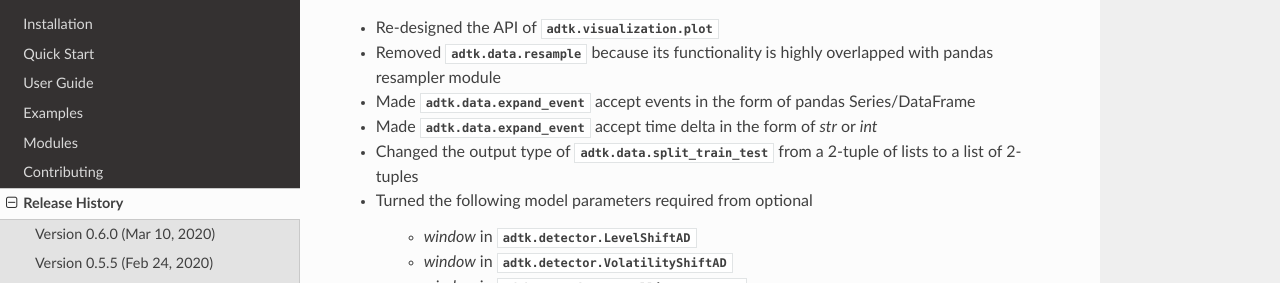
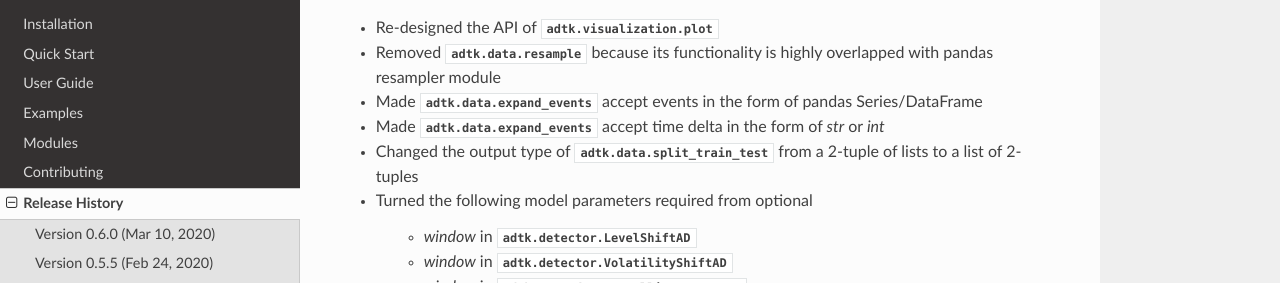
Before and after one commit to arundo/adtk, a Sphinx documentation site: the page built from docs/releasehistory.rst, in a window 1280 px wide and 900 px high. Shown: the part 200-483 px from the top of the window. Built offline with Sphinx 7.4.7 and the Read the Docs theme 2.0.0, drawn with Linux system fonts in a browser that asks for light colours; pages that are not in the unit, such as notebooks, are missing from menus.

Commit message:
fixed link

```diff
--- a/docs/releasehistory.rst
+++ b/docs/releasehistory.rst
@@ -6,8 +6,8 @@ Version 0.6.0 (Mar 10, 2020)
 ===================================
 - Re-designed the API of :py:mod:`adtk.visualization.plot`
 - Removed :py:mod:`adtk.data.resample` because its functionality is highly overlapped with pandas resampler module
-- Made :py:mod:`adtk.data.expand_event` accept events in the form of pandas Series/DataFrame
-- Made :py:mod:`adtk.data.expand_event` accept time delta in the form of `str` or `int`
+- Made :py:mod:`adtk.data.expand_events` accept events in the form of pandas Series/DataFrame
+- Made :py:mod:`adtk.data.expand_events` accept time delta in the form of `str` or `int`
 - Changed the output type of :py:mod:`adtk.data.split_train_test` from a 2-tuple of lists to a list of 2-tuples
 - Turned the following model parameters required from optional
 
```
